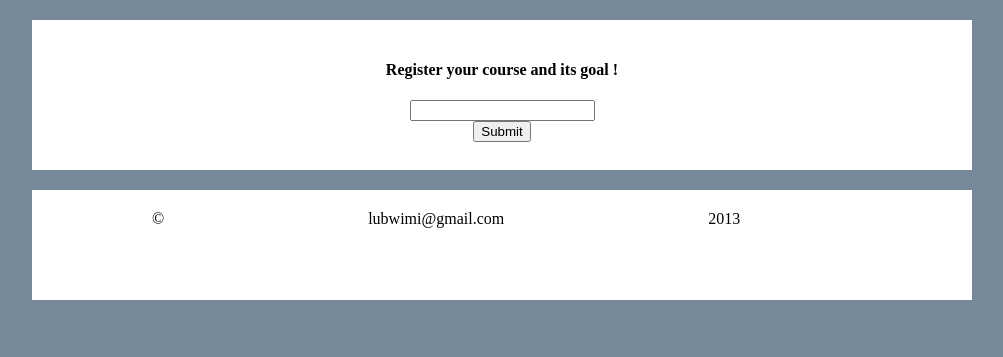
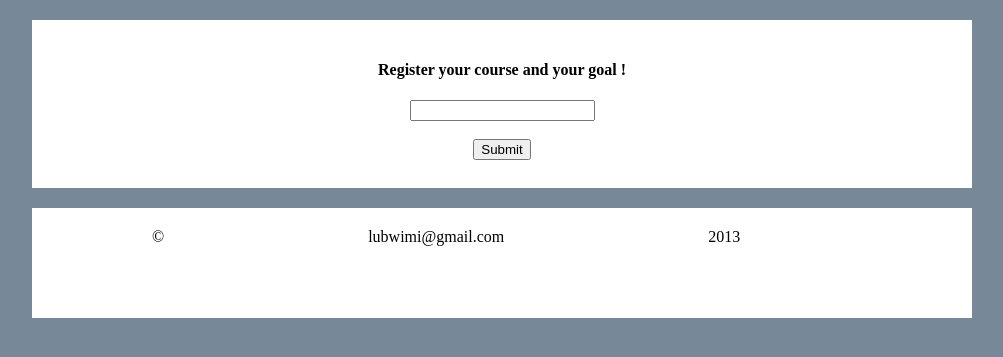
Before and after one commit to lubwimi/schoolgoals, a PHP site: the page made by views/dashboard/index.php in a window 1280 px wide. Shown: the part 136-493 px from the top of the page, without its empty margins (138-1141 px from the left). Run offline with PHP 8.4, Linux system fonts and the light colour scheme; the template is opened without the code that fills it, so the values that code supplies are empty; some libraries are stand-ins or nearby versions.

Commit message:
Changes css: Addes value to submit and linebreak tex form.

```diff
--- a/views/dashboard/index.php
+++ b/views/dashboard/index.php
@@ -2,11 +2,11 @@
 
    <?php echo $this->msg; ?>
     <br />
-    <h4>Register your course and its goal !</h4>
+    <h4>Register your course and your goal !</h4>
 
     <form id='randomInsert' action='<?php echo URL; ?>dashboard/xhrInsert/' method='post'> <!-- xhrInsert is an ajax thing --->
-      <input type='text' name='text' /><br />
-      <input type='submit' />
+      <input type='text' name='text' /><br /><br />
+      <input type='submit' value='Submit'/>
     </form>
 
     <br />
```
